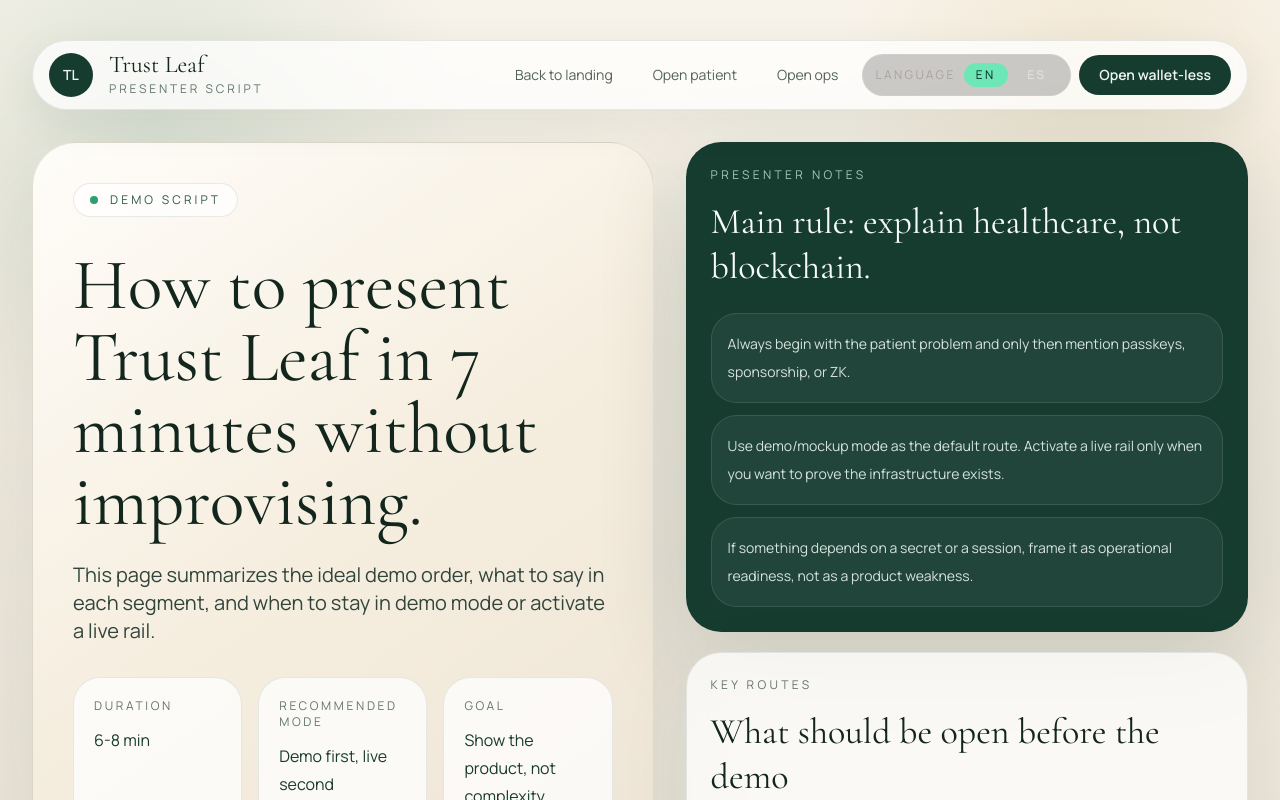
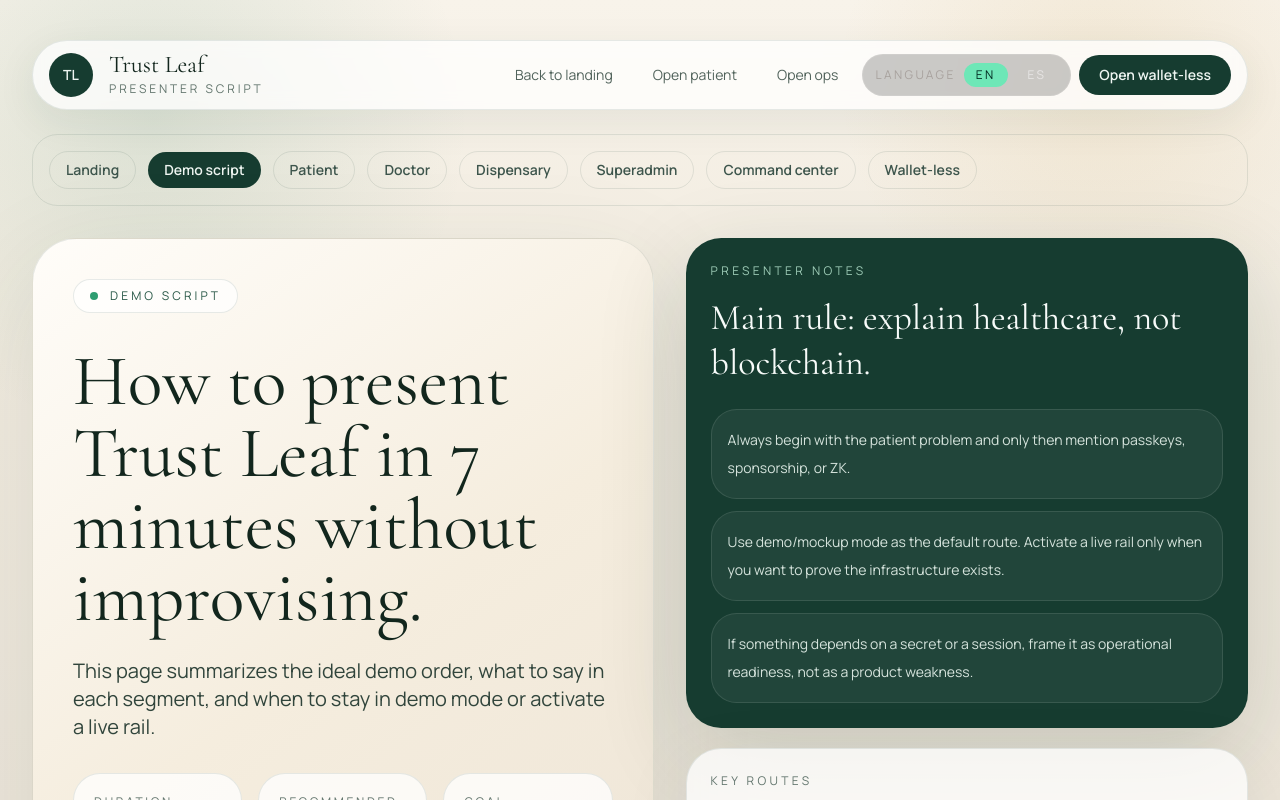
Before and after one commit to CaBsCrypto/bisHealth, a Next.js app in the folder apps/web/: page /demo-script in a window 1280 px wide. Shown: the top 800 px of the page. Built offline with nearby package versions, Linux system fonts and the light colour scheme; no server answers.

Commit message:
Add presentation navigation strip

```diff
--- a/apps/web/app/command-center/command-center-redesign.tsx
+++ b/apps/web/app/command-center/command-center-redesign.tsx
@@ -1,6 +1,7 @@
 import Link from "next/link";
 
 import { LanguageSwitcher } from "../language-switcher";
+import { PresentationStrip } from "../presentation-strip";
 import type { getCommandCenterCopy, getPipelineSteps } from "../lib/i18n";
 import type { getTrustLeafDispensaryActionPack, getTrustLeafDoctorActionPack, getTrustLeafPatientActionPack, getTrustLeafSuperAdminActionPack } from "../lib/trustleaf/actionRails";
 import type { getTrustLeafDeployment } from "../lib/trustleaf/deployment";
@@ -139,6 +140,8 @@ export function CommandCenterRedesign({
           <LanguageSwitcher locale={locale} />
         </div>
 
+        <PresentationStrip locale={locale} current="ops" dark />
+
         <section className="rounded-[2.6rem] border border-emerald-200/10 bg-[linear-gradient(145deg,#0b1511,#0f211a_48%,#0a1611)] p-8 shadow-[0_28px_100px_rgba(0,0,0,0.24)] md:p-10">
           <div className="grid gap-8 xl:grid-cols-[1.04fr_0.96fr] xl:items-end">
             <div>
--- a/apps/web/app/demo-script/page.tsx
+++ b/apps/web/app/demo-script/page.tsx
@@ -3,6 +3,7 @@ import type { ReactNode } from "react";
 
 import { LanguageSwitcher } from "../language-switcher";
 import { getLocale } from "../lib/locale";
+import { PresentationStrip } from "../presentation-strip";
 
 export default async function DemoScriptPage() {
   const locale = await getLocale();
@@ -42,6 +43,8 @@ export default async function DemoScriptPage() {
             </div>
           </div>
         </header>
+
+        <PresentationStrip locale={locale} current="demo" />
 
         <section className="mt-8 grid gap-8 xl:grid-cols-[1.05fr_0.95fr] xl:items-start">
           <article className="rounded-[2.8rem] border border-[#163c30]/10 bg-[linear-gradient(145deg,#fffdf9,#f5edde_54%,#eee5d7)] p-7 shadow-[0_30px_110px_rgba(31,58,47,0.10)] md:p-10">
@@ -202,7 +205,7 @@ function getDemoScriptCopy(locale: "en" | "es") {
         steps: [
           { step: "01", runtime: "45s", mode: "Narrativa", route: "/", title: "Abre con el problema del paciente.", narrative: "Empieza en la landing y presenta a Trust Leaf como una experiencia de salud y confianza para cannabis medicinal, no como una app cripto.", say: "Hoy el paciente tiene que resolver demasiadas cosas sueltas: encontrar un medico confiable, validar la receta y luego confiar en un dispensario sin ver trazabilidad real.", show: "Hero principal, propuesta paciente-first y lanes de acceso por actor." },
           { step: "02", runtime: "60s", mode: "Demo/mockup", route: "/patient", title: "Presenta el POV del paciente como producto final.", narrative: "Entra al patient POV y recorre la experiencia como si ya estuviera en produccion: encontrar medico, ver receta activa y revisar inventario confiable.", say: "Este es el producto como deberia sentirse: simple, biometrico y sin que el paciente tenga que entender blockchain.", show: "Modo demo/mockup, cards de medicos, receta activa, inventario y el patient live journey rail." },
-          { step: "03", runtime: "60s", mode: "Operacion clinica", route: "/doctor", title: "Enseña como opera el medico dentro de la red.", narrative: "Muestra agenda, pacientes activos y el rail de issue_prescription listo. No necesitas ejecutar submit si no tienes la secret cargada.", say: "El medico trabaja dentro de una red curada. Puede emitir una receta privada y el sistema ya sabe como llevarla a testnet.", show: "Doctor lane, panel live submit, estado de rail y command pack." },
+          { step: "03", runtime: "60s", mode: "Operacion clinica", route: "/doctor", title: "Muestra como opera el medico dentro de la red.", narrative: "Muestra agenda, pacientes activos y el rail de issue_prescription listo. No necesitas ejecutar submit si no tienes la secret cargada.", say: "El medico trabaja dentro de una red curada. Puede emitir una receta privada y el sistema ya sabe como llevarla a testnet.", show: "Doctor lane, panel live submit, estado de rail y command pack." },
           { step: "04", runtime: "60s", mode: "Operacion comercial", route: "/dispensary", title: "Cierra el loop con el dispensario.", narrative: "Muestra inventario, validacion de receta y el rail verify_and_consume ya preparado desde UI.", say: "El dispensario no solo vende. Tambien valida elegibilidad, trazabilidad y consume la receta para evitar doble uso.", show: "Inventory, queue de validacion y panel consume live." },
           { step: "05", runtime: "45s", mode: "Gobernanza", route: "/superadmin", title: "Explica por que la red no esta abierta sin control.", narrative: "El superadmin muestra que medicos y dispensarios son aprobados manualmente y que los accesos viven en RBAC on-chain.", say: "El paciente puede avanzar solo. Pero los actores regulados entran mediante aprobacion manual y permisos verificables.", show: "Approval queue, access registry y RBAC bridge." },
           { step: "06", runtime: "45s", mode: "Infraestructura", route: "/command-center", title: "Demuestra que no es solo maqueta.", narrative: "Muestra command center para probar contratos live, indexacion y rails operativos desde un solo hub.", say: "Aqui demostramos que atras del producto ya hay contratos desplegados, eventos indexados y un rail real de operaciones sobre testnet.", show: "Ops room, contratos live, rails del paciente, medico, dispensario y superadmin." },
--- a/apps/web/app/home-redesign.tsx
+++ b/apps/web/app/home-redesign.tsx
@@ -3,6 +3,7 @@ import type { ReactNode } from "react";
 
 import { LanguageSwitcher } from "./language-switcher";
 import { getMarketingData, type Locale } from "./lib/i18n";
+import { PresentationStrip } from "./presentation-strip";
 
 type MarketingData = ReturnType<typeof getMarketingData>;
 
@@ -42,6 +43,8 @@ export function HomeRedesign({
             </div>
           </div>
         </header>
+
+        <PresentationStrip locale={locale} current="landing" />
 
         <section className="mt-8 grid gap-8 xl:grid-cols-[1.05fr_0.95fr] xl:items-start">
           <article className="rounded-[2.8rem] border border-[#163c30]/10 bg-[linear-gradient(145deg,#fffdf8,#f4ede0_58%,#eee5d8)] p-7 shadow-[0_30px_110px_rgba(31,58,47,0.10)] md:p-10">
--- /dev/null
+++ b/apps/web/app/presentation-strip.tsx
@@ -0,0 +1,87 @@
+import Link from "next/link";
+
+import type { Locale } from "./lib/i18n";
+
+type StripKey =
+  | "landing"
+  | "demo"
+  | "patient"
+  | "doctor"
+  | "dispensary"
+  | "superadmin"
+  | "ops"
+  | "walletless";
+
+const stripItems: Record<StripKey, { href: string; label: Record<Locale, string> }> = {
+  landing: {
+    href: "/",
+    label: { es: "Landing", en: "Landing" },
+  },
+  demo: {
+    href: "/demo-script",
+    label: { es: "Demo script", en: "Demo script" },
+  },
+  patient: {
+    href: "/patient",
+    label: { es: "Paciente", en: "Patient" },
+  },
+  doctor: {
+    href: "/doctor",
+    label: { es: "Medico", en: "Doctor" },
+  },
+  dispensary: {
+    href: "/dispensary",
+    label: { es: "Dispensario", en: "Dispensary" },
+  },
+  superadmin: {
+    href: "/superadmin",
+    label: { es: "Superadmin", en: "Superadmin" },
+  },
+  ops: {
+    href: "/command-center",
+    label: { es: "Command center", en: "Command center" },
+  },
+  walletless: {
+    href: "/walletless",
+    label: { es: "Wallet-less", en: "Wallet-less" },
+  },
+};
+
+export function PresentationStrip({
+  locale,
+  current,
+  dark = false,
+}: {
+  locale: Locale;
+  current: StripKey;
+  dark?: boolean;
+}) {
+  return (
+    <div className={`mt-6 overflow-x-auto rounded-[1.6rem] border px-4 py-4 ${dark ? "border-white/10 bg-white/5" : "border-[#163c30]/10 bg-white/72"}`}>
+      <div className="flex min-w-max items-center gap-3">
+        {(Object.keys(stripItems) as StripKey[]).map((key) => {
+          const item = stripItems[key];
+          const active = key === current;
+
+          return (
+            <Link
+              key={key}
+              href={item.href}
+              className={`rounded-full px-4 py-2 text-sm font-semibold transition ${
+                dark
+                  ? active
+                    ? "bg-white text-slate-950"
+                    : "border border-white/10 text-stone-200 hover:bg-white/10"
+                  : active
+                    ? "bg-[#163c30] text-[#eef5f1]"
+                    : "border border-[#163c30]/10 text-[#3d554c] hover:bg-[#163c30]/5"
+              }`}
+            >
+              {item.label[locale]}
+            </Link>
+          );
+        })}
+      </div>
+    </div>
+  );
+}
--- a/apps/web/app/walletless/walletless-shell.tsx
+++ b/apps/web/app/walletless/walletless-shell.tsx
@@ -2,6 +2,7 @@ import Link from "next/link";
 
 import { LanguageSwitcher } from "../language-switcher";
 import type { getWalletlessPageCopy } from "../lib/i18n";
+import { PresentationStrip } from "../presentation-strip";
 import type { StellarPasskeysConfigView, WalletlessConfigView } from "../lib/walletless/types";
 import { WalletlessWorkbench } from "./walletless-workbench";
 
@@ -69,6 +70,8 @@ export function WalletlessShell({
           </div>
         </header>
 
+        <PresentationStrip locale={locale} current="walletless" dark />
+
         <section className="mt-8 grid gap-8 xl:grid-cols-[1.04fr_0.96fr] xl:items-start">
           <article className="rounded-[2.8rem] border border-emerald-200/10 bg-[linear-gradient(145deg,#0c2118,#123427_48%,#0a1811_100%)] p-8 shadow-[0_28px_100px_rgba(0,0,0,0.24)] md:p-10">
             <p className="text-xs uppercase tracking-[0.35em] text-emerald-300/75">{copy.eyebrow}</p>
```
